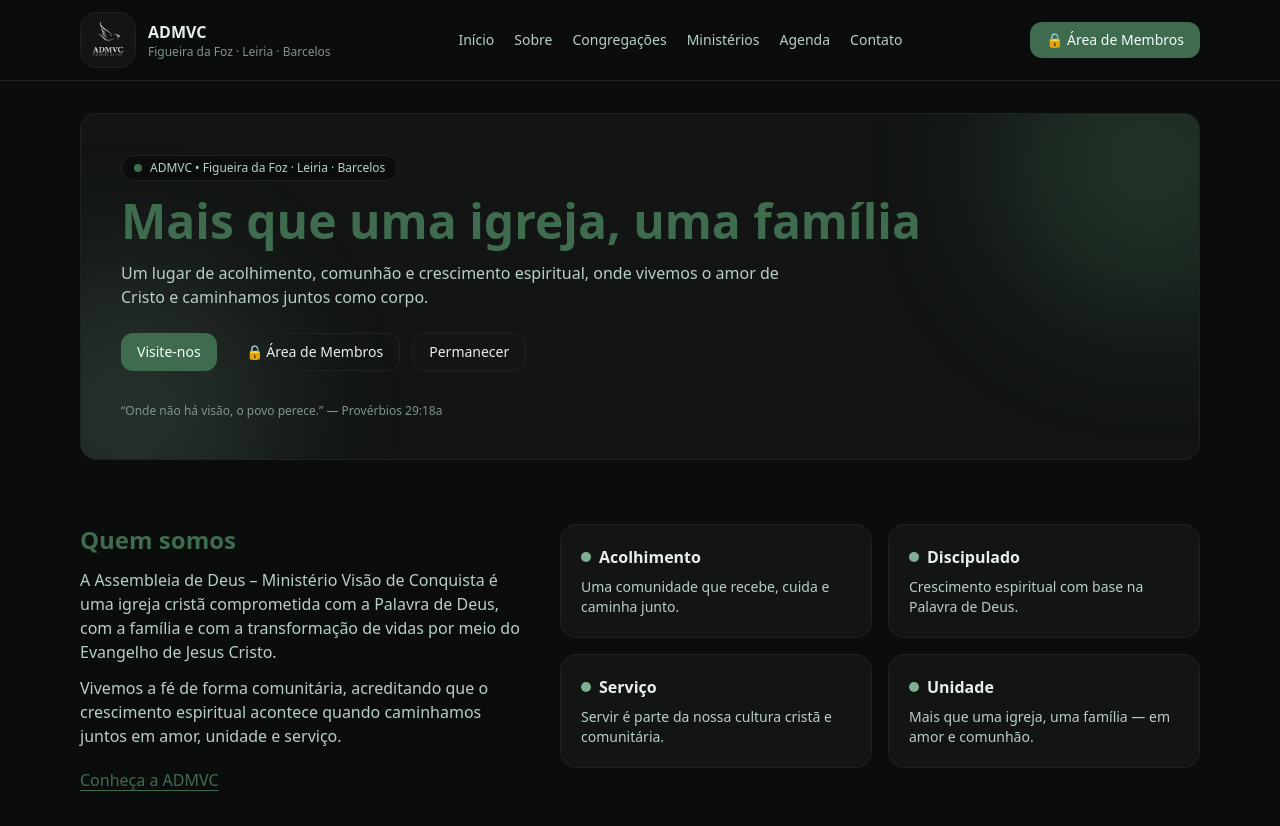
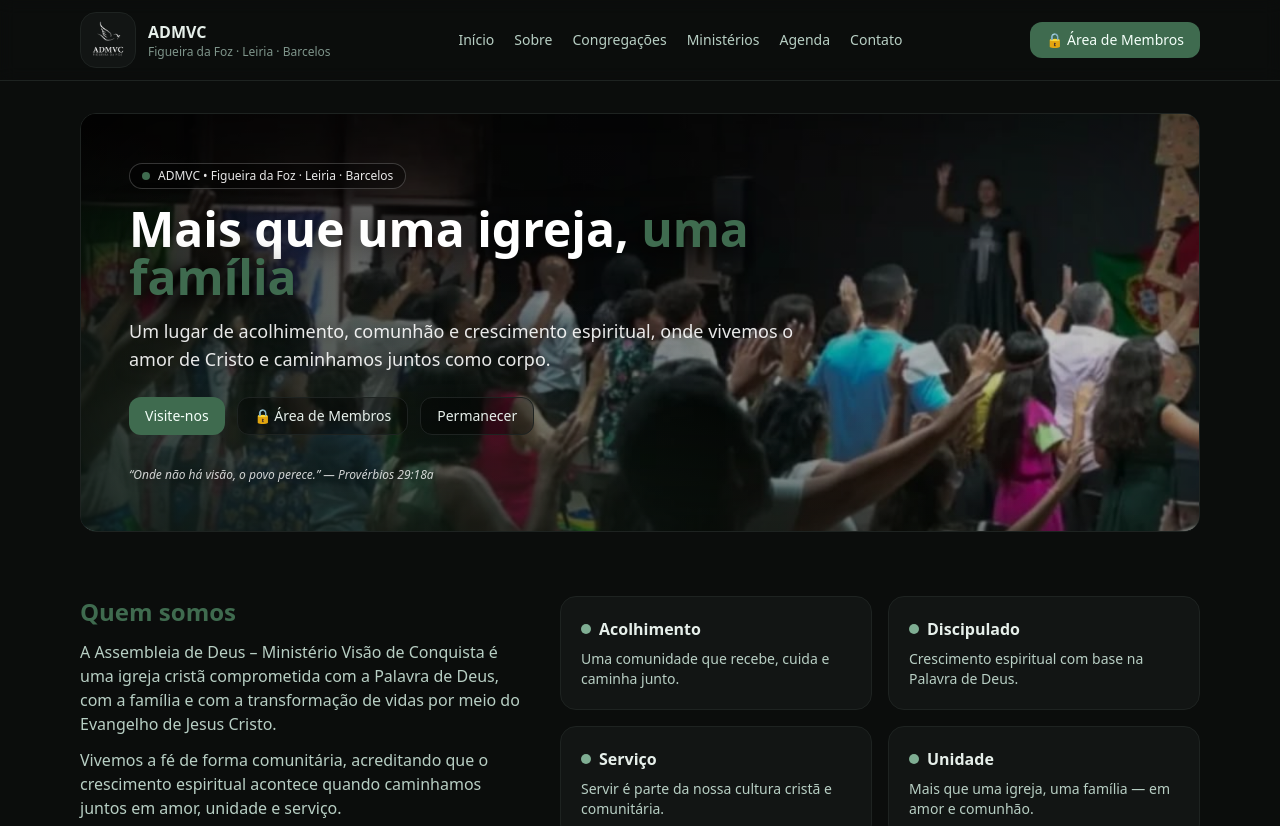
Before and after one commit to libertrendz/admvc-site, a Next.js app: page / in a window 1280 px wide. Shown: the top 826 px of the page. Built offline with nearby package versions, Linux system fonts and the light colour scheme.

Commit message:
Update page.tsx

```diff
--- a/app/page.tsx
+++ b/app/page.tsx
@@ -1,3 +1,4 @@
+// app/page.tsx
 // app/page.tsx
 import Link from "next/link";
 import { MEMBERS_AREA_URL, SITE_NAME, SITE_TAGLINE } from "@/lib/constants";
@@ -5,22 +6,30 @@ import { MEMBERS_AREA_URL, SITE_NAME, SITE_TAGLINE } from "@/lib/constants";
 export default function HomePage() {
   return (
     <main className="space-y-16">
-      {/* HERO */}
-      <section className="relative overflow-hidden rounded-2xl border border-soft bg-bg2 p-6 md:p-10">
-        {/* glow suave para dar “vida” sem virar neon */}
-        <div
-          aria-hidden
-          className="pointer-events-none absolute -top-24 -right-24 h-72 w-72 rounded-full blur-3xl"
-          style={{ background: "rgba(63,107,79,0.35)" }}
-        />
-        <div
-          aria-hidden
-          className="pointer-events-none absolute -bottom-24 -left-24 h-72 w-72 rounded-full blur-3xl"
-          style={{ background: "rgba(127,174,147,0.18)" }}
+      {/* HERO (com imagem real + overlays para legibilidade) */}
+      <section className="relative overflow-hidden rounded-2xl border border-soft bg-bg2">
+        {/* Background image */}
+        <div className="absolute inset-0">
+          <img
+            src="/images/hero_teste.png"
+            alt="Culto e comunhão na ADMVC"
+            className="h-full w-full object-cover object-center"
           />
 
-        <div className="relative z-10 space-y-4">
-          <div className="inline-flex items-center gap-2 rounded-full border border-soft bg-bg px-3 py-1 text-xs text-muted">
+          {/* Overlay principal (legibilidade) */}
+          <div className="absolute inset-0 bg-gradient-to-r from-black/75 via-black/45 to-black/15" />
+
+          {/* Toque institucional (verde figueira) */}
+          <div className="absolute inset-0 bg-gradient-to-tr from-[rgba(63,107,79,0.35)] via-transparent to-transparent" />
+
+          {/* Vignette suave */}
+          <div className="absolute inset-0 shadow-[inset_0_0_140px_rgba(0,0,0,0.65)]" />
+        </div>
+
+        {/* Content */}
+        <div className="relative z-10 p-6 md:p-12">
+          <div className="max-w-3xl space-y-4">
+            <div className="inline-flex items-center gap-2 rounded-full border border-white/20 bg-black/35 px-3 py-1 text-xs text-white/90 backdrop-blur">
               <span
                 className="h-2 w-2 rounded-full"
                 style={{ backgroundColor: "var(--g-figueira)" }}
@@ -28,11 +37,20 @@ export default function HomePage() {
               {SITE_NAME} • Figueira da Foz · Leiria · Barcelos
             </div>
 
-          <h1 className="text-3xl md:text-5xl font-semibold leading-tight text-fg">
+            <h1 className="text-3xl md:text-5xl font-semibold leading-tight text-white drop-shadow-[0_2px_14px_rgba(0,0,0,0.85)]">
+              {SITE_TAGLINE.includes("uma família") ? (
+                <>
+                  Mais que uma igreja,{" "}
+                  <span className="text-figueira drop-shadow-[0_2px_14px_rgba(0,0,0,0.85)]">
+                    uma família
+                  </span>
+                </>
+              ) : (
                 <span className="text-figueira">{SITE_TAGLINE}</span>
+              )}
             </h1>
 
-          <p className="max-w-2xl text-muted">
+            <p className="max-w-2xl text-base md:text-lg text-white/90 drop-shadow-[0_1px_8px_rgba(0,0,0,0.8)]">
               Um lugar de acolhimento, comunhão e crescimento espiritual, onde vivemos o amor
               de Cristo e caminhamos juntos como corpo.
             </p>
@@ -44,7 +62,7 @@ export default function HomePage() {
 
               <a
                 href={MEMBERS_AREA_URL}
-              className="btn btn-ghost"
+                className="btn btn-ghost bg-black/35 text-white border-white/25 hover:bg-black/55"
                 target="_blank"
                 rel="noopener noreferrer"
                 title="Acesso exclusivo para membros da ADMVC"
@@ -52,13 +70,17 @@ export default function HomePage() {
                 🔒 Área de Membros
               </a>
 
-            <Link href="/permanecer" className="btn btn-ghost">
+              <Link
+                href="/permanecer"
+                className="btn btn-ghost bg-black/35 text-white border-white/25 hover:bg-black/55"
+              >
                 Permanecer
               </Link>
             </div>
 
-          <div className="pt-4 text-xs text-muted2">
+            <div className="pt-4 text-xs text-white/80 italic drop-shadow-[0_1px_6px_rgba(0,0,0,0.75)]">
               “Onde não há visão, o povo perece.” — Provérbios 29:18a
+            </div>
           </div>
         </div>
       </section>
@@ -85,22 +107,10 @@ export default function HomePage() {
         </div>
 
         <div className="md:col-span-7 grid gap-4 md:grid-cols-2">
-          <FeatureCard
-            title="Acolhimento"
-            desc="Uma comunidade que recebe, cuida e caminha junto."
-          />
-          <FeatureCard
-            title="Discipulado"
-            desc="Crescimento espiritual com base na Palavra de Deus."
-          />
-          <FeatureCard
-            title="Serviço"
-            desc="Servir é parte da nossa cultura cristã e comunitária."
-          />
-          <FeatureCard
-            title="Unidade"
-            desc="Mais que uma igreja, uma família — em amor e comunhão."
-          />
+          <FeatureCard title="Acolhimento" desc="Uma comunidade que recebe, cuida e caminha junto." />
+          <FeatureCard title="Discipulado" desc="Crescimento espiritual com base na Palavra de Deus." />
+          <FeatureCard title="Serviço" desc="Servir é parte da nossa cultura cristã e comunitária." />
+          <FeatureCard title="Unidade" desc="Mais que uma igreja, uma família — em amor e comunhão." />
         </div>
       </section>
 
@@ -111,9 +121,7 @@ export default function HomePage() {
             <h2 className="text-xl md:text-2xl font-semibold text-figueira">
               Nossas Congregações
             </h2>
-            <p className="text-muted">
-              Sede como principal, com congregações em Leiria e Barcelos.
-            </p>
+            <p className="text-muted">Sede como principal, com congregações em Leiria e Barcelos.</p>
           </div>
           <Link href="/congregacoes" className="text-figueira underline underline-offset-4">
             Ver horários e endereços
@@ -121,24 +129,9 @@ export default function HomePage() {
         </div>
 
         <div className="grid gap-4 md:grid-cols-3">
-          <PlaceCard
-            badge="Sede"
-            title="Figueira da Foz"
-            desc="Cultos e encontros semanais"
-            accent="figueira"
-          />
-          <PlaceCard
-            badge="Congregação"
-            title="Leiria"
-            desc="Uma comunidade em crescimento"
-            accent="soft"
-          />
-          <PlaceCard
-            badge="Congregação"
-            title="Barcelos"
-            desc="Caminhando juntos em fé"
-            accent="deep"
-          />
+          <PlaceCard badge="Sede" title="Figueira da Foz" desc="Cultos e encontros semanais" accent="figueira" />
+          <PlaceCard badge="Congregação" title="Leiria" desc="Uma comunidade em crescimento" accent="soft" />
+          <PlaceCard badge="Congregação" title="Barcelos" desc="Caminhando juntos em fé" accent="deep" />
         </div>
       </section>
 
@@ -169,9 +162,7 @@ export default function HomePage() {
       {/* ÂNCORA BÍBLICA */}
       <section className="rounded-2xl border border-soft bg-bg2 p-6">
         <div className="border-l-4 pl-4" style={{ borderColor: "var(--g-figueira)" }}>
-          <p className="text-lg md:text-xl italic text-fg">
-            “Onde não há visão, o povo perece.”
-          </p>
+          <p className="text-lg md:text-xl italic text-fg">“Onde não há visão, o povo perece.”</p>
           <div className="pt-1 text-sm text-muted2">Provérbios 29:18a</div>
         </div>
       </section>
@@ -303,12 +294,7 @@ function Callout({
         <p className="text-sm text-muted">{desc}</p>
 
         {external ? (
-          <a
-            href={ctaHref}
-            className="btn btn-primary"
-            target="_blank"
-            rel="noopener noreferrer"
-          >
+          <a href={ctaHref} className="btn btn-primary" target="_blank" rel="noopener noreferrer">
             {ctaLabel}
           </a>
         ) : (
```
Lines whose indentation alone changed are shown as unchanged.
